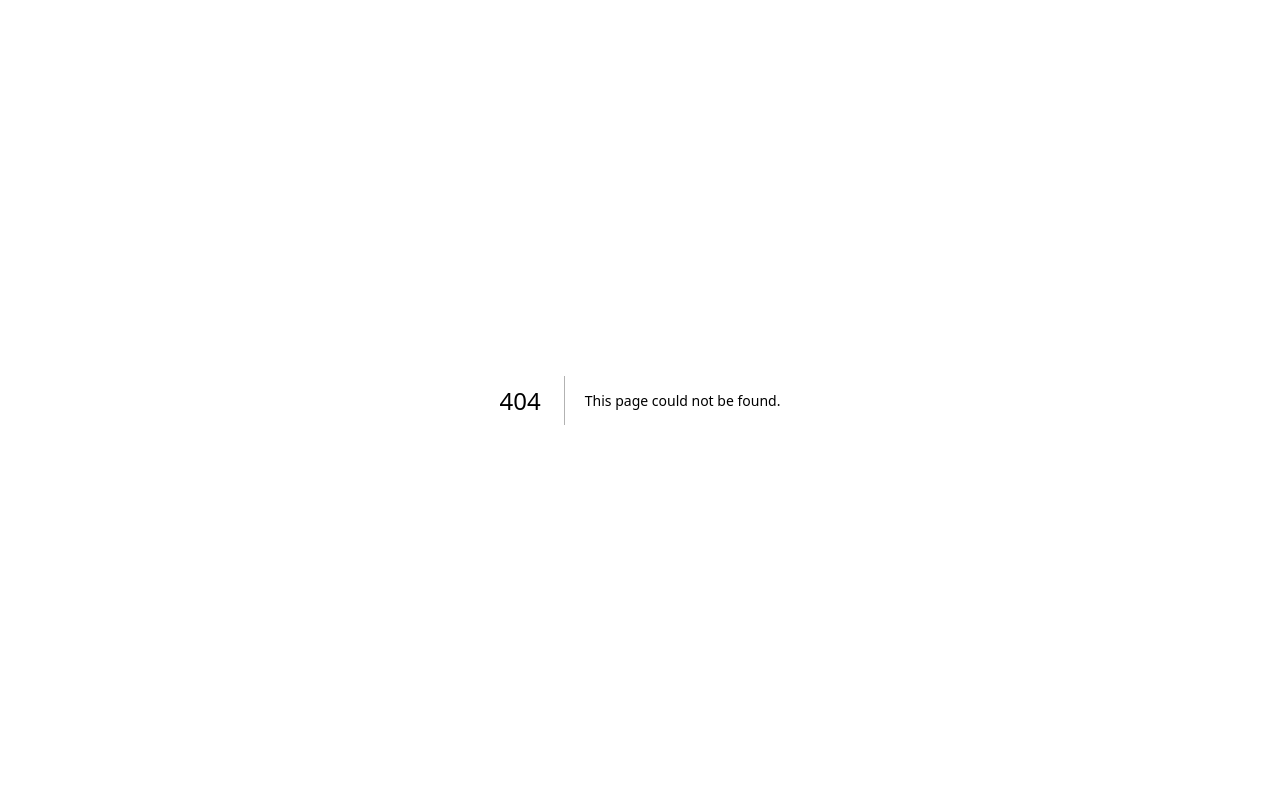
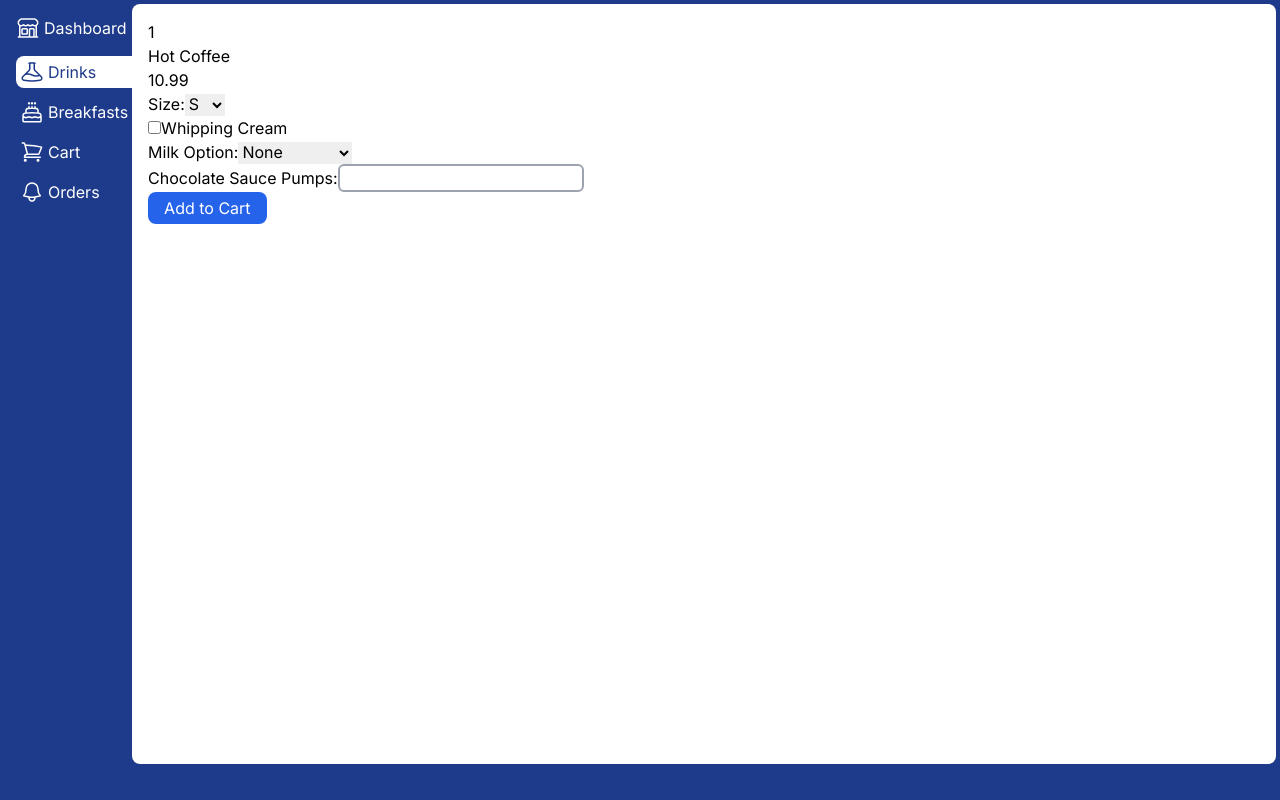
Before and after one commit to BangMach/gemo-orders-3.1, a Next.js app: page /drinks/1 in a window 1280 px wide. Before the commit this address had no page. Built offline with nearby package versions, Linux system fonts and the light colour scheme.

Commit message:
add breakfast and drinks details view

```diff
--- a/package.json
+++ b/package.json
@@ -16,6 +16,7 @@
     "@types/react-dom": "18.2.4",
     "autoprefixer": "10.4.14",
     "axios": "^1.4.0",
+    "bootstrap": "^5.2.3",
     "dotenv": "^16.0.3",
     "eslint": "8.41.0",
     "eslint-config-next": "13.4.3",
--- a/src/app/breakfasts/[breakfastId]/page.tsx
+++ b/src/app/breakfasts/[breakfastId]/page.tsx
@@ -21,6 +21,18 @@ const breakfasts = [
   },
   // Add more products here
 ]
+const FOOD_CUSTOMIZATIONS = {
+  Sandwich: {
+    Egg: 1,
+    Turkey: 1,
+  },
+  Bagel: {
+    Butter: 0.5,
+    "Cream Cheese": 0.5,
+  },
+  showError: false,
+  errorText: "",
+}
 
 interface pageProps {
   params: {
@@ -34,8 +46,6 @@ const page = async ({ params }: pageProps) => {
   const breakfastId = parseInt(params.breakfastId, 10)
   const Breakfast = breakfasts.find((item) => item._id === breakfastId)
 
-  //logic handling
-
   console.log(params)
   return (
     <>
@@ -46,6 +56,28 @@ const page = async ({ params }: pageProps) => {
             <div>
               <h1>{Breakfast.title}</h1>
               <h2>{Breakfast.price}</h2>
+              <label className="form-label">Additional Food:</label>
+              <ul className="list-group">
+                {Object.keys(FOOD_CUSTOMIZATIONS[Breakfast.title]).map(
+                  (additionalFood) => (
+                    <li key={additionalFood} className="list-group-item">
+                      <div className="form-check">
+                        <input
+                          className="form-check-input"
+                          type="checkbox"
+                          name="additionalFoods"
+                          value={additionalFood}
+                          //checked={additionalFoods.includes(additionalFood)}
+                          // onChange={this.handleInputChange}
+                        />
+                        <label className="form-check-label">
+                          {additionalFood}
+                        </label>
+                      </div>
+                    </li>
+                  )
+                )}
+              </ul>
               <button>Add to Cart</button>
             </div>
           )}
--- a/src/app/breakfasts/page.tsx
+++ b/src/app/breakfasts/page.tsx
@@ -31,11 +31,7 @@ export default function Breakfast() {
         <StyledProductsGrid>
           {breakfasts?.length > 0 &&
             breakfasts.map((breakfast) => (
-              <ProductBox
-                description={breakfast.title}
-                key={breakfast._id}
-                {...breakfast}
-              />
+              <ProductBox key={breakfast._id} {...breakfast} />
             ))}
         </StyledProductsGrid>
       </LayOut>
--- /dev/null
+++ b/src/app/drinks/[drinkId]/page.tsx
@@ -0,0 +1,156 @@
+/* eslint-disable react-hooks/rules-of-hooks */
+
+import LayOut from "../../components/layout"
+import ProductBox from "../../components/productBox"
+import { StyledProductsGrid } from "../../components/productGrid"
+import { useState } from "react"
+
+// Sample product data
+const drinks = [
+  {
+    _id: 1,
+    description: "drinks",
+    title: "Hot Coffee",
+    price: 10.99,
+    images:
+      "https://product.hstatic.net/1000287491/product/4._ca_phe_sua_da.jpg",
+  },
+  {
+    _id: 2,
+    title: "Hot Coffee",
+    description: "drinks",
+    price: 19.99,
+    images:
+      "https://product.hstatic.net/1000287491/product/4._ca_phe_sua_da.jpg",
+  },
+  {
+    _id: 3,
+    title: "Cold Milktea",
+    description: "drinks",
+
+    price: 14.49,
+    images:
+      "https://product.hstatic.net/1000287491/product/4._ca_phe_sua_da.jpg",
+  },
+  {
+    _id: 2,
+    title: "Blended Milk Tea",
+    description: "drinks",
+    price: 19.99,
+    images:
+      "https://product.hstatic.net/1000287491/product/4._ca_phe_sua_da.jpg",
+  },
+]
+
+const TYPE_DRINKS_BASE_PRICES = {
+  coffee: 2,
+  milk_tea: 2.25,
+}
+
+const TYPE_ADJUSTMENTS = {
+  hot: 0,
+  cold: 0,
+  blended: 1,
+}
+
+const SIZE_ADJUSTMENTS = {
+  S: 0,
+  M: 0.5,
+  L: 1,
+  XL: 1.5,
+}
+
+const MILK_OPTION_ADJUSTMENTS = {
+  none: 0,
+  whole_milk: 0,
+  almond_milk: 0.5,
+}
+
+const WHIPPING_CREAM_ADJUSTMENT = 0.5
+
+const CHOCOLATE_SAUCE_PUMP_PRICE = 0.5
+const MAX_CHOCOLATE_SAUCE_PUMPS = 6
+
+interface pageProps {
+  params: {
+    drinkId: string
+  }
+}
+const page = async ({ params }: pageProps) => {
+  // db fetching
+
+  // just in case we couldn't connect with the database
+  const drinkId = parseInt(params.drinkId, 10)
+  const Drink = drinks.find((item) => item._id === drinkId)
+  //logic handling
+
+
+  return (
+    <>
+      <LayOut>
+        <h1> {params.drinkId}</h1>
+        <div>
+          {Drink && (
+            <div>
+              <h1>{Drink.title}</h1>
+              <h2>{Drink.price}</h2>
+              <form>
+                <div className="form-group">
+                  <label>Size:</label>
+                  <select
+                    name="size"
+                    //value={this.state.size}
+                    //onChange={this.handleInputChange}
+                    defaultValue="S"
+                    className="form-control"
+                  >
+                    <option value="S">S</option>
+                    <option value="M">M</option>
+                    <option value="L">L</option>
+                    <option value="XL">XL</option>
+                  </select>
+                </div>
+                <div className="form-check">
+                  <input
+                    type="checkbox"
+                    name="hasWhippingCream"
+                    //checked={this.state.hasWhippingCream}
+                    //onChange={this.handleInputChange}
+                    className="form-check-input"
+                  />
+                  <label className="form-check-label">Whipping Cream</label>
+                </div>
+                <div className="form-group">
+                  <label>Milk Option:</label>
+                  <select
+                    name="milkOption"
+                    //value={this.state.milkOption}
+                    //onChange={this.handleInputChange}
+                    defaultValue="none"
+                    className="form-control"
+                  >
+                    <option value="none">None</option>
+                    <option value="whole_milk">Whole Milk</option>
+                    <option value="almond_milk">Almond Milk</option>
+                  </select>
+                </div>
+                <div className="form-group">
+                  <label>Chocolate Sauce Pumps:</label>
+                  <input
+                    type="number"
+                    name="chocolateSaucePumps"
+                    //value={this.state.chocolateSaucePumps}
+                    //onChange={this.handleInputChange}
+                    className="form-control"
+                  />
+                </div>
+              </form>
+              <button>Add to Cart</button>
+            </div>
+          )}
+        </div>
+      </LayOut>
+    </>
+  )
+}
+export default page
--- a/src/app/drinks/page.tsx
+++ b/src/app/drinks/page.tsx
@@ -11,6 +11,7 @@ import axios from "axios"
 const products = [
   {
     _id: 1,
+    description: "drinks",
     title: "Hot Coffee",
     price: 10.99,
     images:
@@ -19,6 +20,7 @@ const products = [
   {
     _id: 2,
     title: "Hot Coffee",
+    description: "drinks",
     price: 19.99,
     images:
       "https://product.hstatic.net/1000287491/product/4._ca_phe_sua_da.jpg",
@@ -26,6 +28,8 @@ const products = [
   {
     _id: 3,
     title: "Cold Milktea",
+    description: "drinks",
+
     price: 14.49,
     images:
       "https://product.hstatic.net/1000287491/product/4._ca_phe_sua_da.jpg",
@@ -33,26 +37,11 @@ const products = [
   {
     _id: 2,
     title: "Blended Milk Tea",
+    description: "drinks",
     price: 19.99,
     images:
       "https://product.hstatic.net/1000287491/product/4._ca_phe_sua_da.jpg",
   },
-  {
-    _id: 2,
-    title: "Product 2",
-    price: 19.99,
-    images:
-      "https://product.hstatic.net/1000287491/product/4._ca_phe_sua_da.jpg",
-  },
-  {
-    _id: 2,
-    title: "Product 2",
-    price: 19.99,
-    images:
-      "https://product.hstatic.net/1000287491/product/4._ca_phe_sua_da.jpg",
-  },
-
-  // Add more products here
 ]
 
 export default function DrinksPage() {
```
Also changed, not shown: 2 other files (tests, documents, lock files or other folders).
